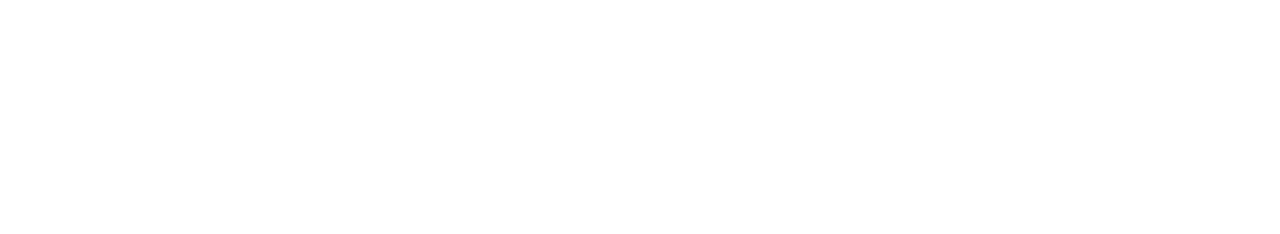
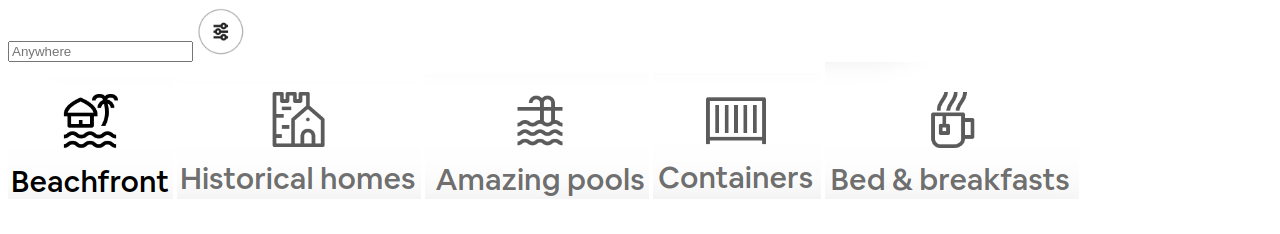
Before and after one commit to Chalky23/Pre-Bootcamp, a plain HTML site: page index.html in a window 1280 px wide. Drawn offline with Linux system fonts and the light colour scheme.

Commit message:
updated html for navigator section. includedaddition of images folder.

```diff
--- a/index.html
+++ b/index.html
@@ -3,9 +3,24 @@
 <head>
     <meta charset="UTF-8">
     <meta name="viewport" content="width=device-width, initial-scale=1.0">
-    <title>Document</title>
+    <title>AirBnB</title>
 </head>
 <body>
+    <section class="navigator">
+        <form role="search">
+            <label for="search" ></label>
+            <input type="text" id="search" name="search" placeholder="Anywhere">
 
+            <input type="image" src="./images/filters.png" alt="filters" width="48" height="48">
+
+            <div>
+                <input type="image" src="./images/beachfront.png" alt="beachfront" >
+                <input type="image" src="./images/historical-homes.png" alt="historical-homes" >
+                <input type="image" src="./images/amazing-pools.png" alt="amazing-pools" >
+                <input type="image" src="./images/containers.png" alt="containers" >
+                <input type="image" src="./images/b-and-bs.png" alt="b-and-bs" >
+            </div>
+        </form>
+    </section>
 </body>
 </html>
```
Also changed, not shown: images/amazing-pools.png (added), images/b-and-bs.png (added), images/beachfront.png (added), images/containers.png (added), images/filters.png (added), images/historical-homes.png (added), 2 other files.
